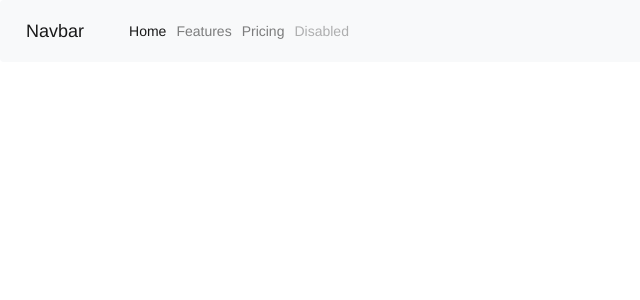
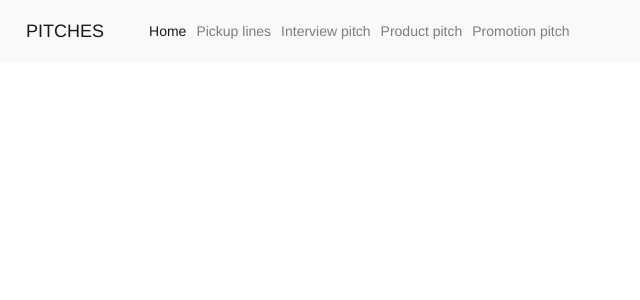
Before and after one commit to paulmburu08/Pitches, a Flask app: page / in a window 1280 px wide. Shown: the top 300 px of the page, without its empty margins (0-640 px from the left). Run offline with Flask 2, Linux system fonts and the light colour scheme; some libraries are stand-ins or nearby versions.

```diff
--- a/app/templates/navbar.html
+++ b/app/templates/navbar.html
@@ -1,5 +1,5 @@
 <nav class="navbar navbar-expand-lg navbar-light bg-light">
-    <a class="navbar-brand" href="#">Navbar</a>
+    <a class="navbar-brand" href="#">PITCHES</a>
     <button class="navbar-toggler" type="button" data-toggle="collapse" data-target="#navbarNav" aria-controls="navbarNav" aria-expanded="false" aria-label="Toggle navigation">
       <span class="navbar-toggler-icon"></span>
     </button>
@@ -9,13 +9,16 @@
           <a class="nav-link" href="#">Home <span class="sr-only">(current)</span></a>
         </li>
         <li class="nav-item">
-          <a class="nav-link" href="#">Features</a>
+          <a class="nav-link" href="#">Pickup lines</a>
         </li>
         <li class="nav-item">
-          <a class="nav-link" href="#">Pricing</a>
+          <a class="nav-link" href="#">Interview pitch</a>
         </li>
         <li class="nav-item">
-          <a class="nav-link disabled" href="#" tabindex="-1" aria-disabled="true">Disabled</a>
+            <a class="nav-link" href="#">Product pitch</a>
+        </li>
+        <li class="nav-item">
+            <a class="nav-link" href="#">Promotion pitch</a>
         </li>
       </ul>
     </div>
```
